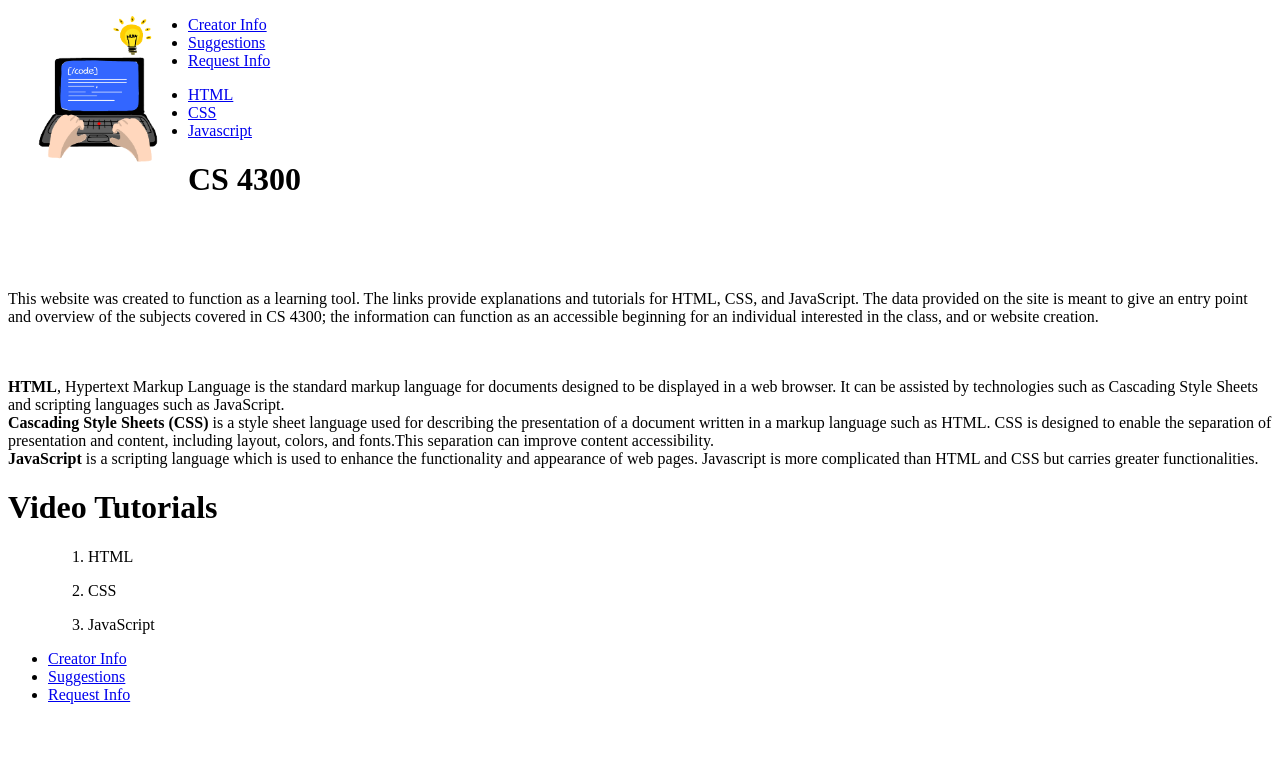
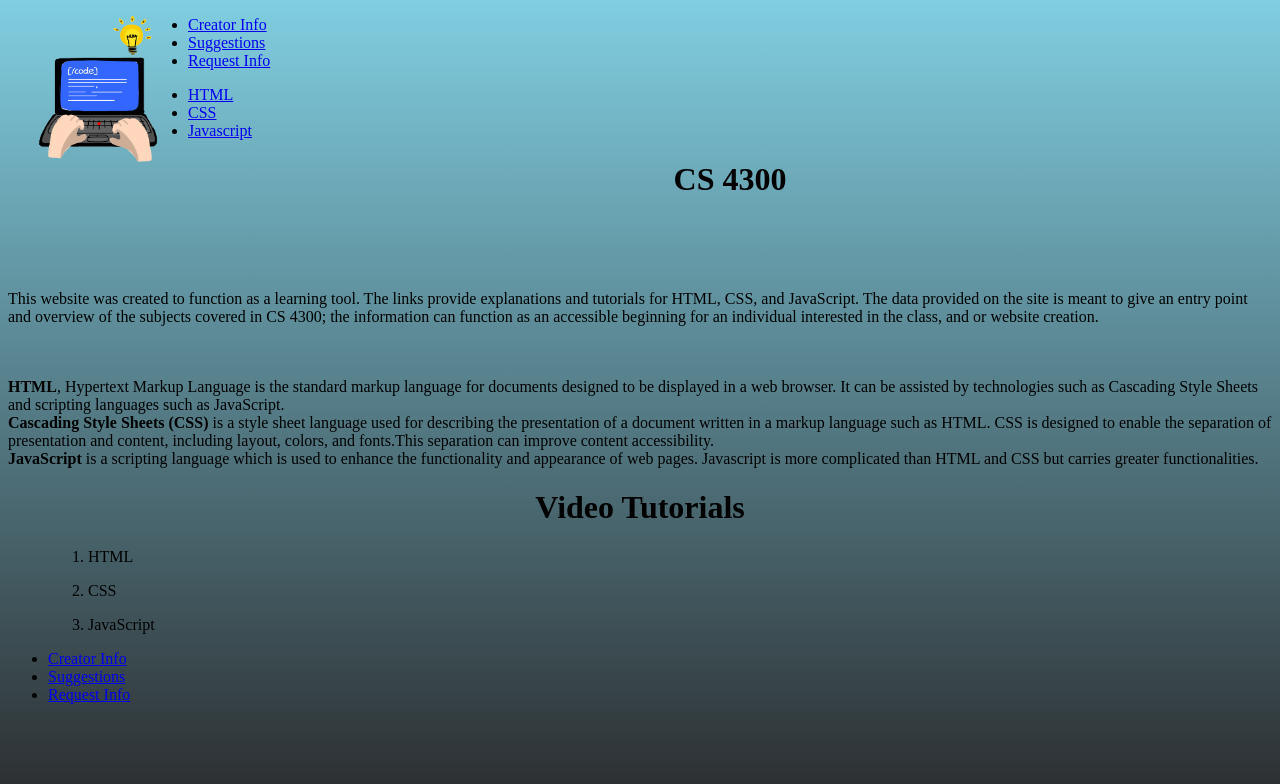
Before and after one commit to ETI-CS/ETI-CS.github.io, a plain HTML site: page index.html in a window 1280 px wide. Drawn offline with Linux system fonts and the light colour scheme.

Commit message:
Update index.html

```diff
--- a/index.html
+++ b/index.html
@@ -6,7 +6,7 @@
     <meta charset = "utf-8" name="viewport" content="width=device-width, initial-scale=1.0">
 	  <title>CS 4300 Overview</title>
 
-	<link rel="stylesheet" type="text/css" href="css_ex.css">
+	<link rel="stylesheet" type="text/css" href="andres_css.css">
 
 
   </head>
```
